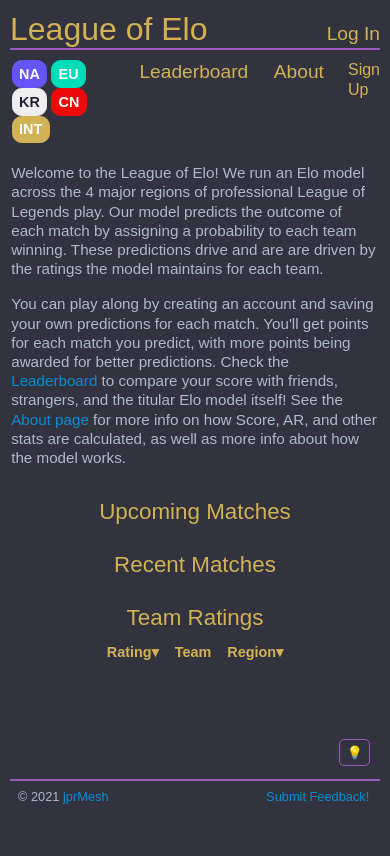
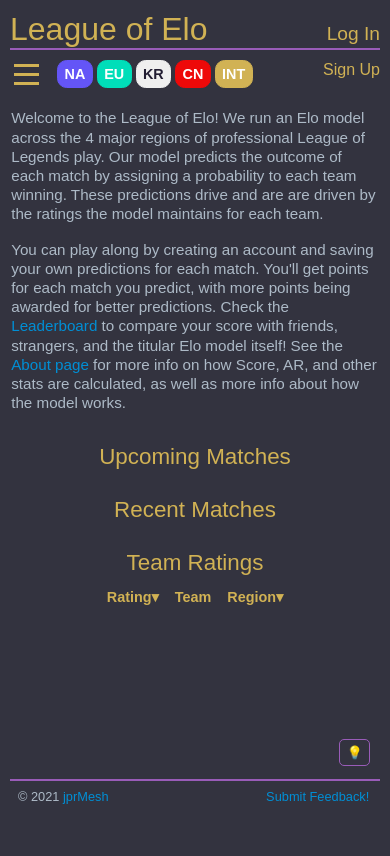
Before and after one commit to jprMesh/loe_django, a Django app: page / in a window 390 px wide. Run offline with Django 3.2, Linux system fonts and the light colour scheme; data comes from the database, SQL or seed files in the repository; data that the repository does not hold is empty; some libraries are stand-ins or nearby versions.

Commit message:
mobile menu hamburger

```diff
--- a/loe/site_static/loe.css
+++ b/loe/site_static/loe.css
@@ -47,7 +47,7 @@ body {
     color: var(--text-color);
     margin: 0;
     height: 100%;
-    min-width: 300px;
+    min-width: 330px;
     font-family: sans-serif;
     font-size: 0.9rem;
     line-height: normal;
@@ -150,6 +150,44 @@ header, footer {
 
 .navlink {
     padding: 0 1.5rem 0 0.1rem;
+}
+
+button.menu_button {
+    border: none;
+    padding: 0;
+}
+
+button.menu_button:focus {
+    outline: none;
+}
+
+.menu_button svg {
+    stroke: var(--primary-color);
+}
+
+#mobile_menu_items ul {
+    list-style-type: none;
+    padding: 0 0.5rem;
+    margin-bottom: 0.5rem;
+}
+#mobile_menu_items li {
+    margin-top: 0.2rem;
+}
+
+.mobile_menu {
+    display: none;
+}
+
+@media (max-width: 580px) {
+    .mobile_menu {
+        display: inline-block;
+    }
+    .desktop_menu {
+        display: none;
+    }
+    .navlink {
+        padding-right: 1rem;
+    }
 }
 
 #header_title {
@@ -456,7 +494,7 @@ select option {
 }
 /* end slider style*/
 
-/* Region filter dropdown */
+/* Region filter buttons */
 
 button.region_filter {
     font-weight: 600;
--- a/loe/templates/base.html
+++ b/loe/templates/base.html
@@ -82,7 +82,6 @@ $(document).ready(function() {
 
   $('.region_filter').each(function() {
     var region = $(this).prop("id").split("_")[0];
-    console.log($(this));
     if (selected_regions.has(region)) {
       $(this).addClass("down");
     } else {
@@ -216,6 +215,10 @@ $(document).on('click', '.region_filter', function (e) {
   updateMatchTables();
 });
 
+$(document).on('click', '.menu_button', function(e) {
+  $('#mobile_menu_items').toggleClass("collapse");
+});
+
   </script>
   {% block script %} {% endblock %}
 </head>
@@ -231,6 +234,15 @@ $(document).on('click', '.region_filter', function (e) {
         {% endif %}
       </div>
       <div class="header_bottom site_wrapper">
+        <div class="navlink mobile_menu">
+          <button class="menu_button">
+            <svg width="28" height="28" shape-rendering="crispEdges">
+              <line x1="3" x2="25" y1="5" y2="5" stroke-width="3" stroke-linecap="square"/>
+              <line x1="3" x2="25" y1="14" y2="14" stroke-width="3" stroke-linecap="square"/>
+              <line x1="3" x2="25" y1="23" y2="23" stroke-width="3" stroke-linecap="square"/>
+            </svg>
+          </button>
+        </div>
         <div class="navlink">
           <button class="region_filter" id="NA_select">NA</button>
           <button class="region_filter" id="EU_select">EU</button>
@@ -238,13 +250,19 @@ $(document).on('click', '.region_filter', function (e) {
           <button class="region_filter" id="CN_select">CN</button>
           <button class="region_filter" id="INT_select">INT</button>
         </div>
-        <h3 class="navlink"><a href="{% url 'leaderboard' %}">Leaderboard</a></h3>
-        <h3 class="navlink"><a href="{% url 'about' %}">About</a></h3>
+        <h3 class="navlink desktop_menu"><a href="{% url 'leaderboard' %}">Leaderboard</a></h3>
+        <h3 class="navlink desktop_menu"><a href="{% url 'about' %}">About</a></h3>
         {% if user.is_authenticated %}
           <h4 id="logout_button"><a href="{% url 'logout' %}">Log out</a></h4>
         {% else %}
           <h4 id="signup_button"><a href="{% url 'signup' %}">Sign Up</a></h4>
         {% endif %}
+      </div>
+      <div class="collapse" id="mobile_menu_items">
+        <ul>
+          <li><h3><a href="{% url 'leaderboard' %}">⮞ Leaderboard</a></h3></li>
+          <li><h3><a href="{% url 'about' %}">⮞ About</a></h3></li>
+        </ul>
       </div>
     </header>
     <div class="body_wrapper">
```
